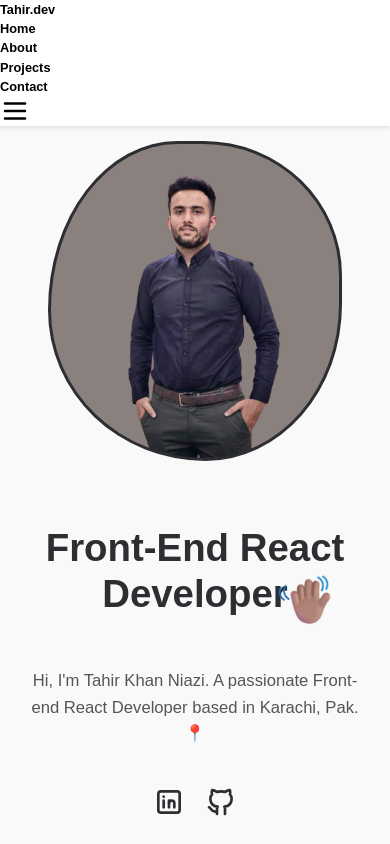
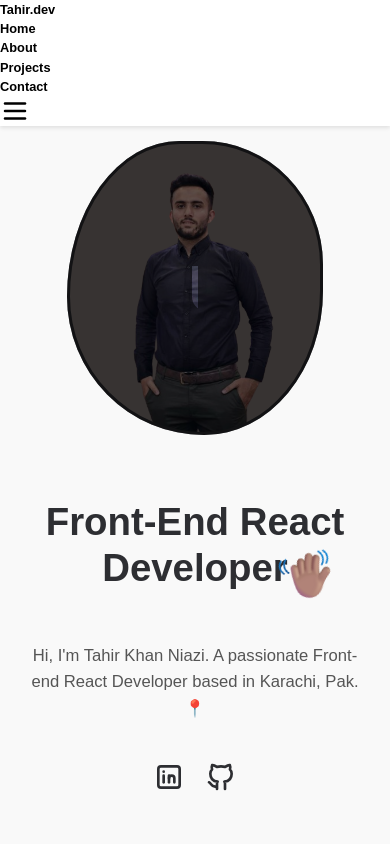
Before and after one commit to tahiee/Tahir.DevProtfolio, a React (Vite) app: page / in a window 390 px wide. Shown: the top 844 px of the page. Built offline with nearby package versions, Linux system fonts and the light colour scheme.

Commit message:
hero-img-style

```diff
--- a/src/components/App.css
+++ b/src/components/App.css
@@ -16,7 +16,6 @@
     --tw-shadow: 0 0 #0000;
     --tw-shadow-colored: 0 0 #0000;
 }
-
 
 @-webkit-keyframes morpha {
     0% {
@@ -245,8 +244,8 @@
 
 @media only screen and (max-width: 500px) {
     .hero-img {
-        height: 25rem !important;
-        width: 23rem !important;
+        height: 23rem !important;
+        width: 20rem !important;
     }
 
     .hero-text h1 {
@@ -601,8 +600,24 @@ li {
     position: relative;
     overflow: hidden;
     width: 26rem;
+
+    /* Add the following styles */
+    --s: 250px;   /* the size of the image */
+    --b: 10px;     /* the border thickness*/
+    --g: 1px;    /* the gap */
+    --c: #A7F3D0; /* the color */
+
+    width: var(--s);
+    aspect-ratio: 1;
+    outline: calc(var(--s)/2) solid #0009;
+    outline-offset: calc(var(--s)/-2);
+    cursor: pointer;
+    transition: .3s;
 }
-
+.hero-img:hover {
+    outline: var(--b) solid var(--c);
+    outline-offset: var(--g);
+}
 .hero-img::before {
     content: '';
     position: absolute;
```
